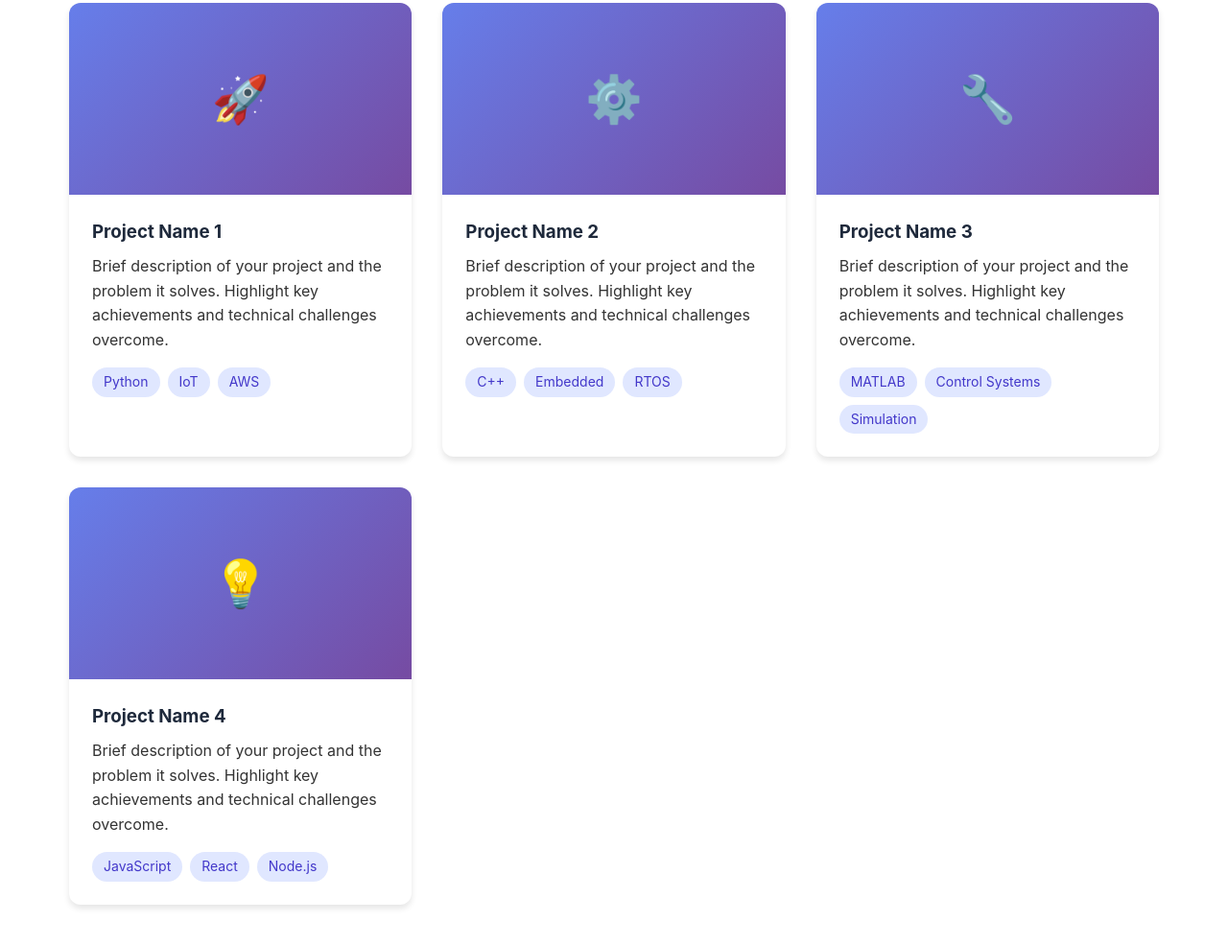
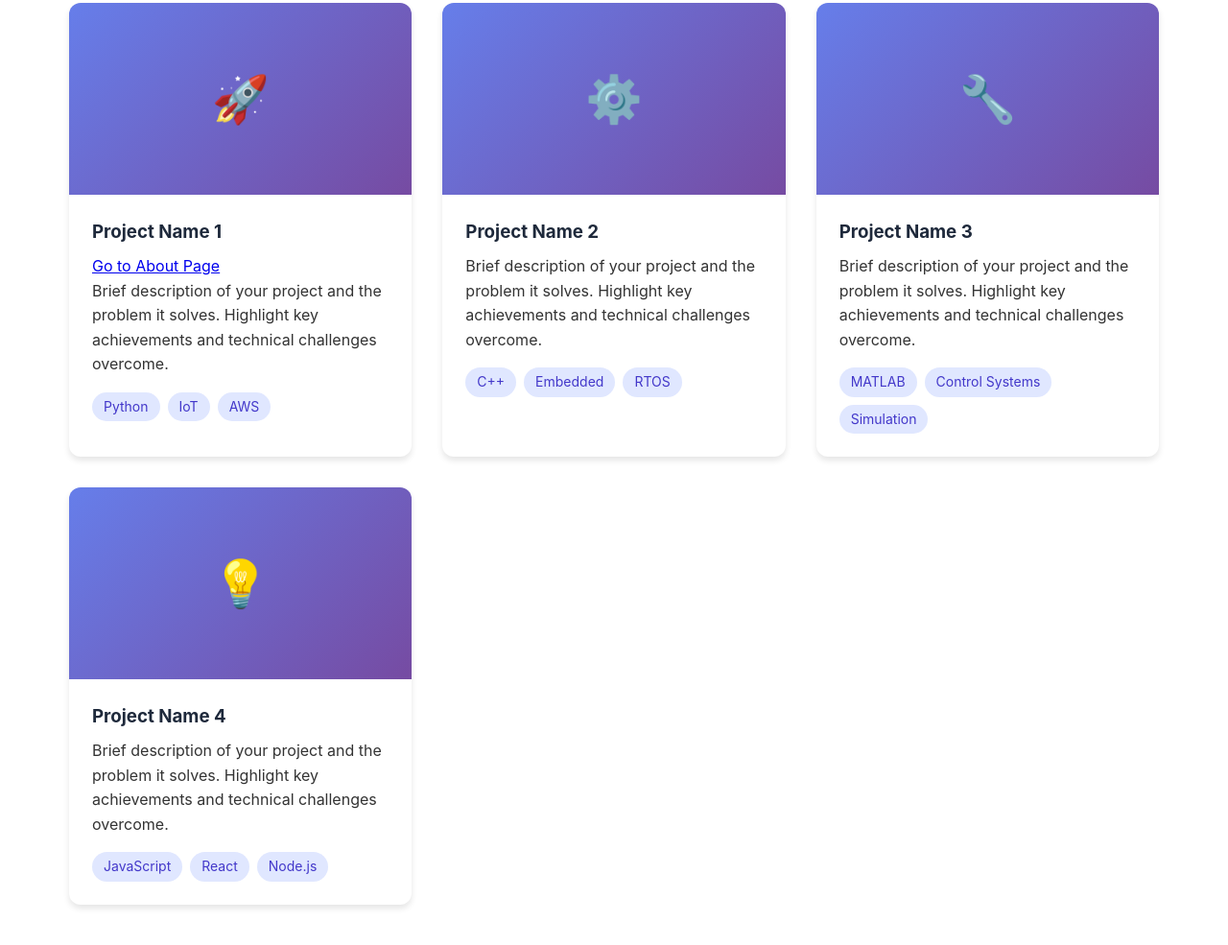
Before and after one commit to deanizzo/deanizzo.github.io, a plain HTML site: page index.html in a window 1280 px wide. Shown: the part 973-1958 px from the top of the page at 96% size. Drawn offline with Linux system fonts and the light colour scheme.

Commit message:
Add link to About Page in project card

```diff
--- a/index.html
+++ b/index.html
@@ -281,6 +281,7 @@
                 <div class="project-image">🚀</div>
                 <div class="project-content">
                     <h3>Project Name 1</h3>
+                    <a href="prometheus.html">Go to About Page</a>
                     <p>Brief description of your project and the problem it solves. Highlight key achievements and technical challenges overcome.</p>
                     <div class="project-tags">
                         <span class="tag">Python</span>
```
